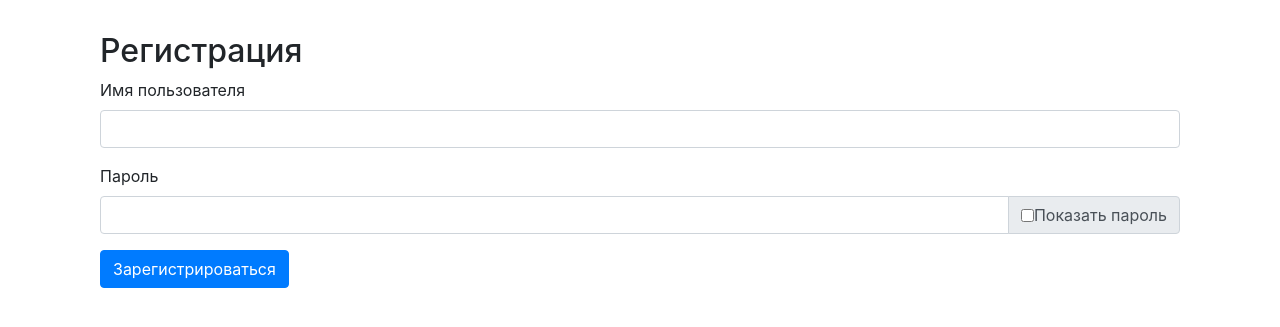
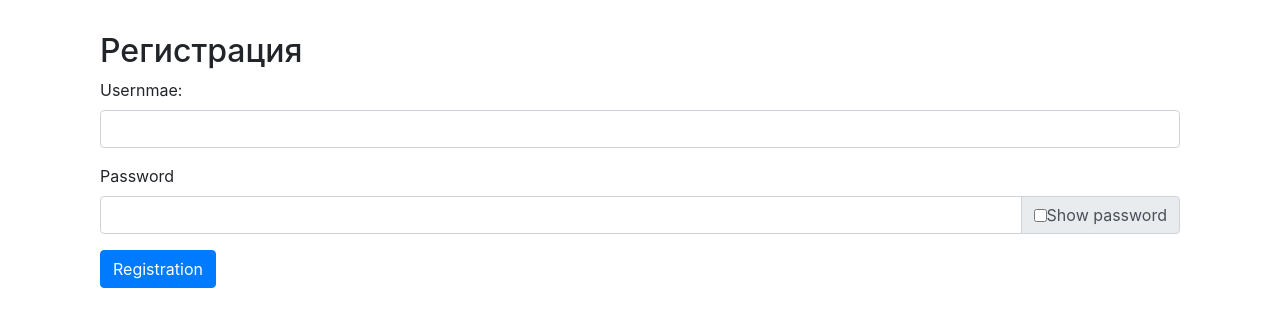
Before and after one commit to z1rass/veritas, a Flask app: page /reg in a window 1280 px wide. Shown: the part 76-403 px from the top of the page. Run offline with Flask 3, Linux system fonts and the light colour scheme; some libraries are stand-ins or nearby versions.

Commit message:
alpha 1.15 Full eng version

```diff
--- a/main.py
+++ b/main.py
@@ -3,7 +3,6 @@ import pickledb
 from datetime import datetime
 
 app = Flask(__name__, static_folder='static')
-app.secret_key = '12022008'
 
 db = pickledb.load('base.db', True)
 
--- a/templates/home_welcome.html
+++ b/templates/home_welcome.html
@@ -10,8 +10,8 @@
 
         <!-- Войти и Зарегистрироваться кнопки -->
         <div class="mt-4">
-          <a href="{{url_for('login')}}" class="btn btn-outline-dark btn-lg mr-3">Войти</a>
-          <a href="{{url_for('reg')}}" class="btn btn-outline-dark btn-lg">Зарегистрироваться</a>
+          <a href="{{url_for('login')}}" class="btn btn-outline-dark btn-lg mr-3">Login</a>
+          <a href="{{url_for('reg')}}" class="btn btn-outline-dark btn-lg">Registration</a>
         </div>
       </div>
     </div>
--- a/templates/my_user_page.html
+++ b/templates/my_user_page.html
@@ -8,12 +8,12 @@
                 <img src="https://picsum.photos/500" class="card-img-top" alt="User Avatar">
                 <div class="card-body">
                     <h5 class="card-title">{{username}}</h5>
-                    <p class="card-text">Описание пользователя или какая-то другая информация.</p>
+                    <p class="card-text">Description</p>
                 </div>
             </div>
         </div>
         <div class="col-md-8 reviews mt-4">
-            <h4>Отзывы:</h4>
+            <h4>Reviews: </h4>
             {% for review in reviews %}
             <div class="card mt-2">
                 <div class="card-body">
--- a/templates/reg.html
+++ b/templates/reg.html
@@ -11,21 +11,21 @@
     {% endwith %}
     <form method="POST" action="reg">
         <div class="form-group">
-            <label for="username">Имя пользователя</label>
+            <label for="username">Usernmae: </label>
             <input type="text" class="form-control" id="username" name="username" required>
         </div>
         <div class="form-group">
-            <label for="password">Пароль</label>
+            <label for="password">Password</label>
             <div class="input-group">
                 <input type="password" class="form-control" id="password" name="password" required>
                 <div class="input-group-append">
                     <div class="input-group-text">
-                        <input type="checkbox" onclick="togglePassword()"> Показать пароль
+                        <input type="checkbox" onclick="togglePassword()"> Show password
                     </div>
                 </div>
             </div>
         </div>
-        <button type="submit" class="btn btn-primary">Зарегистрироваться</button>
+        <button type="submit" class="btn btn-primary">Registration</button>
     </form>
     <script>
         function togglePassword() {
```
Also changed, not shown: templates/user.html (+7 -7 lines), base.db (deleted).
